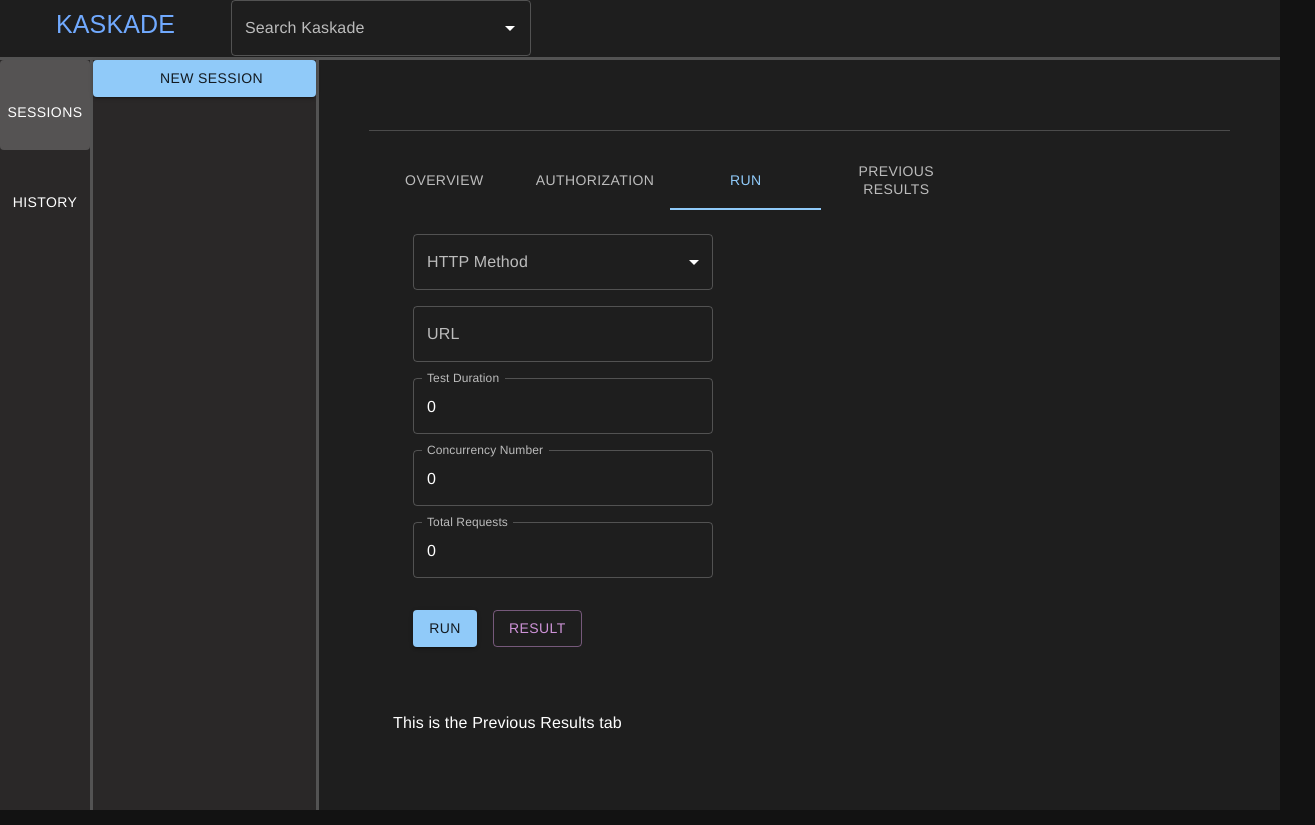
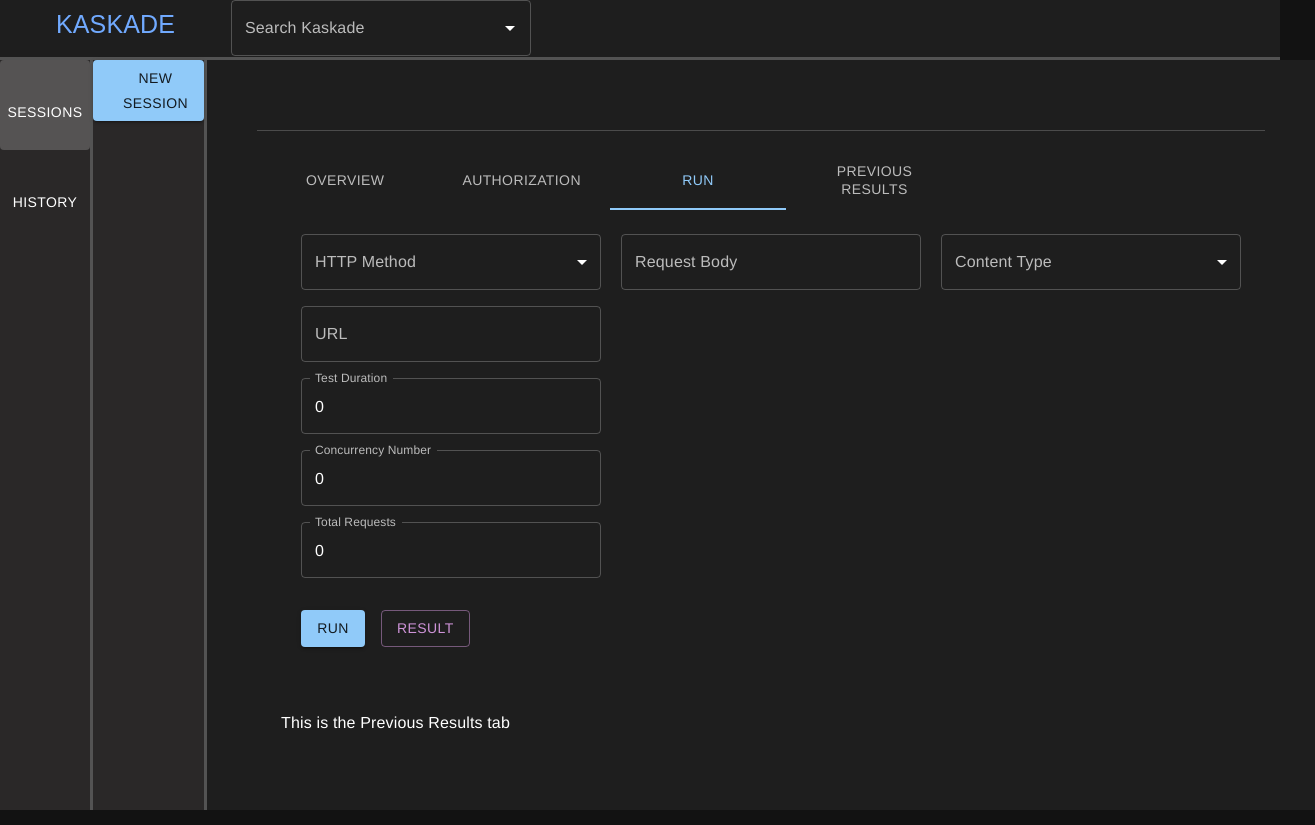
Before and after one commit to wenzhen-gong/electron_test, a React (Vite) app in the folder renderer/: page /sessions/ in a window 1280 px wide. Both pictures are taken after a click on the tab "RUN". Shown: the whole page, 1315 px wide, since content can reach past the window. Built offline with nearby package versions, Linux system fonts and the light colour scheme; some icons are missing; a web font is replaced by a local one.

Commit message:
request body已经implement了，但是发现runTab底下的一个小bug..

```diff
--- a/renderer/src/legacy/pages/Sessions/tabs/RunTab.tsx
+++ b/renderer/src/legacy/pages/Sessions/tabs/RunTab.tsx
@@ -32,33 +32,38 @@ const RunTab = () => {
 
   useEffect(() => {
     return () => {
-      console.log('Resetting runTabConfig and validUserInput');
+      // console.log('Resetting runTabConfig and validUserInput');
       store.dispatch(resetRunTabConfig());
     };
   }, []);
 
   useEffect(() => {
-    console.log('Checking if user input is valid');
+    // console.log('Checking if user input is valid');
     if (validUserInput.valid) {
       store.dispatch(runTest());
     }
   }, [validUserInput.valid]);
 
-  console.log('upon rendering, validUserInput & runTabConfig is: ', validUserInput, runTabConfig);
+  // console.log('upon rendering, validUserInput & runTabConfig is: ', validUserInput, runTabConfig);
   // local states to manage input values, would be redundant to manage centrally...
   const [httpMethod, setHttpMethod] = useState('');
   const [URL, setURL] = useState('');
   const [testDuration, setTestDuration] = useState(0);
   const [concurrencyNumber, setConcurrencyNumber] = useState(0);
   const [totalRequests, setTotalRequests] = useState(0);
+  const [reqBody, setReqBody] = useState('');
+  const [contentType, setContentType] = useState('');
 
   // use setRunTabData reducer to manage runTabConfig state centrally
   const handleInputChange = (inputName, inputValue) => {
     const config = { ...runTabConfig };
-    if (inputName === 'URL') {
-      config.URL = inputValue;
-    } else if (inputName === 'httpMethod') {
-      config.httpMethod = inputValue;
+    if (
+      inputName === 'URL' ||
+      inputName === 'httpMethod' ||
+      inputName === 'reqBody' ||
+      inputName === 'contentType'
+    ) {
+      config[inputName] = inputValue;
     } else {
       config[inputName] = parseInt(inputValue);
     }
@@ -106,6 +111,7 @@ const RunTab = () => {
   };
 
   return (
+    <Box display={'flex'}>
       <Box
         component="form"
         sx={{
@@ -201,10 +207,61 @@ const RunTab = () => {
           </Button>
         </Stack>
         {validUserInput.error && (
-        <Typography variant="body2" sx={{ color: 'error.main', marginTop: 1, marginLeft: '20px' }}>
+          <Typography
+            variant="body2"
+            sx={{ color: 'error.main', marginTop: 1, marginLeft: '20px' }}
+          >
             {validUserInput.error}
           </Typography>
         )}
+      </Box>
+      <Box
+        component="form"
+        sx={{
+          display: 'flex',
+          flexDirection: 'column',
+          gap: 2,
+          width: '300px', // 统一宽度
+          marginLeft: '20px' // ⬅️ 靠左，距离左边 20px
+        }}
+      >
+        <TextField
+          label="Request Body"
+          variant="outlined"
+          value={reqBody}
+          onChange={(e) => {
+            setReqBody(e.target.value);
+            handleInputChange('reqBody', e.target.value);
+          }}
+          fullWidth
+        />
+      </Box>
+      <Box
+        component="form"
+        sx={{
+          display: 'flex',
+          flexDirection: 'column',
+          gap: 2,
+          width: '300px', // 统一宽度
+          marginLeft: '20px' // ⬅️ 靠左，距离左边 20px
+        }}
+      >
+        <FormControl fullWidth variant="outlined">
+          <InputLabel id="method-label">Content Type</InputLabel>
+          <Select
+            labelId="method-label"
+            value={contentType}
+            onChange={(e) => {
+              setContentType(e.target.value);
+              handleInputChange('contentType', e.target.value);
+            }}
+            input={<OutlinedInput label="Content Type" />}
+          >
+            <MenuItem value="JSON">JSON</MenuItem>
+            <MenuItem value="Text">Text</MenuItem>
+          </Select>
+        </FormControl>
+      </Box>
     </Box>
   );
 };
```
Also changed, not shown: 2 other files (tests, documents, lock files or other folders). Lines whose indentation alone changed are shown as unchanged.
